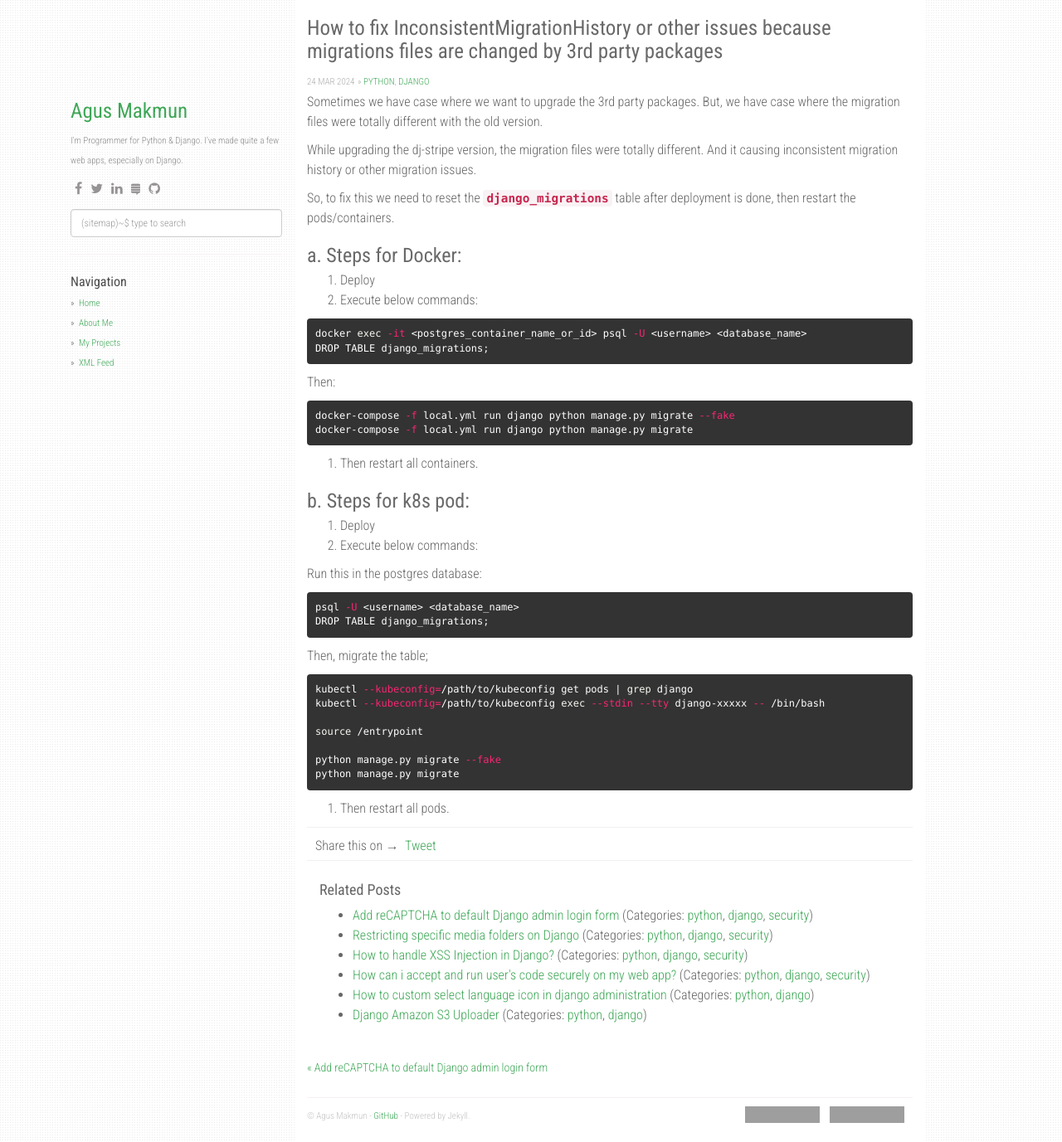
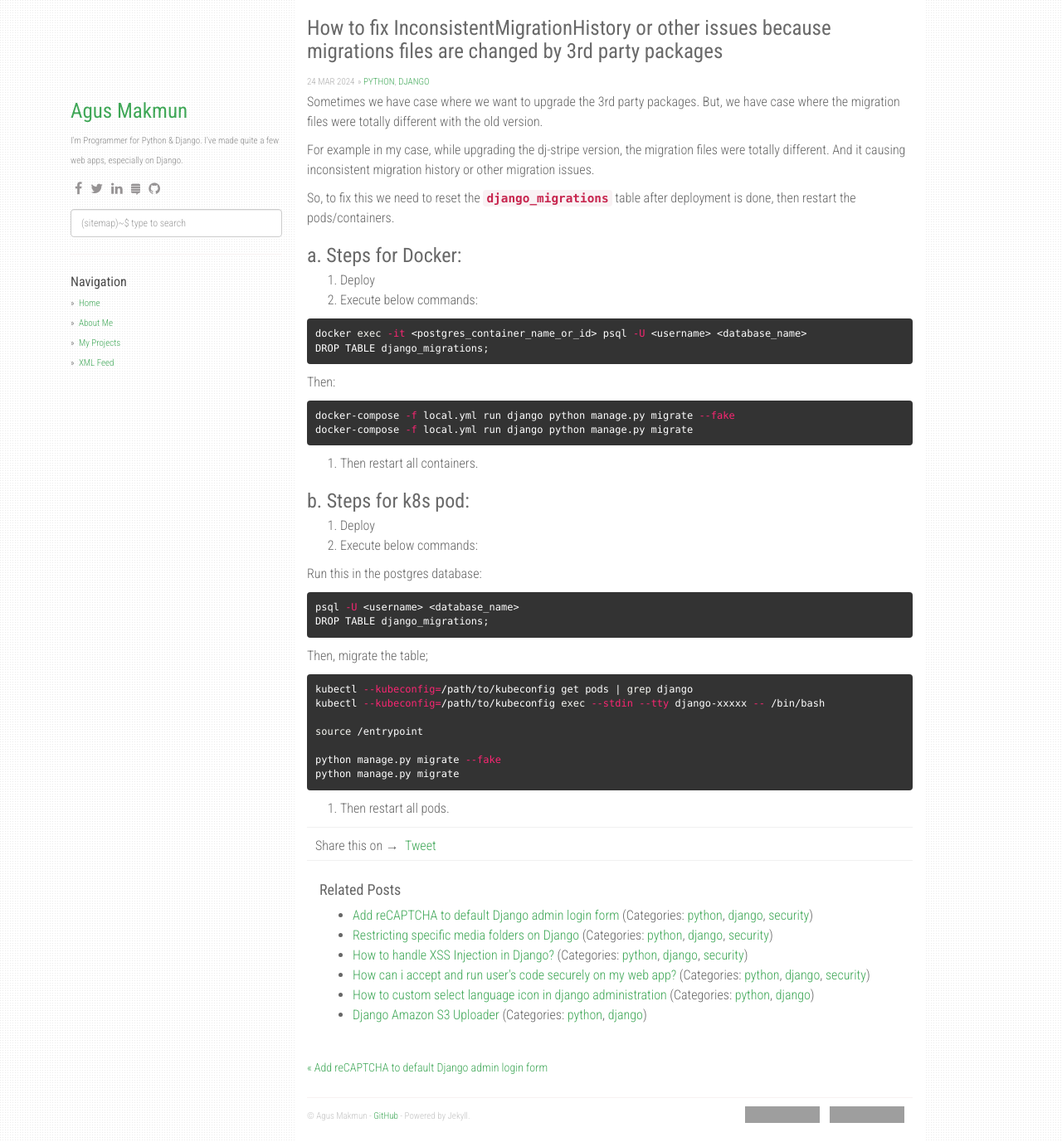
Before and after one commit to agusmakmun/agusmakmun.github.io, a Jekyll site: the page built from _posts/2024-03-24-how-to-fix-inconsistent-django-migration-files.md, in a window 1280 px wide and 1377 px high. Shown: the whole window at 83% size. Built offline with Jekyll 4.4.1, drawn with Linux system fonts in a browser that asks for light colours; nearby versions of some CDN libraries; comment, search, counter and statistics services are not loaded; grey boxes are pictures that could not be loaded.

Commit message:
Update 2024-03-24-how-to-fix-inconsistent-django-migration-files.md

```diff
--- a/_posts/2024-03-24-how-to-fix-inconsistent-django-migration-files.md
+++ b/_posts/2024-03-24-how-to-fix-inconsistent-django-migration-files.md
@@ -8,7 +8,7 @@ categories: [python, django]
 Sometimes we have case where we want to upgrade the 3rd party packages.
 But, we have case where the migration files were totally different with the old version.
 
-While upgrading the dj-stripe version, the migration files were totally different.
+For example in my case, while upgrading the dj-stripe version, the migration files were totally different.
 And it causing inconsistent migration history or other migration issues.
 
 So, to fix this we need to reset the **`django_migrations`** table after deployment is done, then restart the pods/containers.
```
